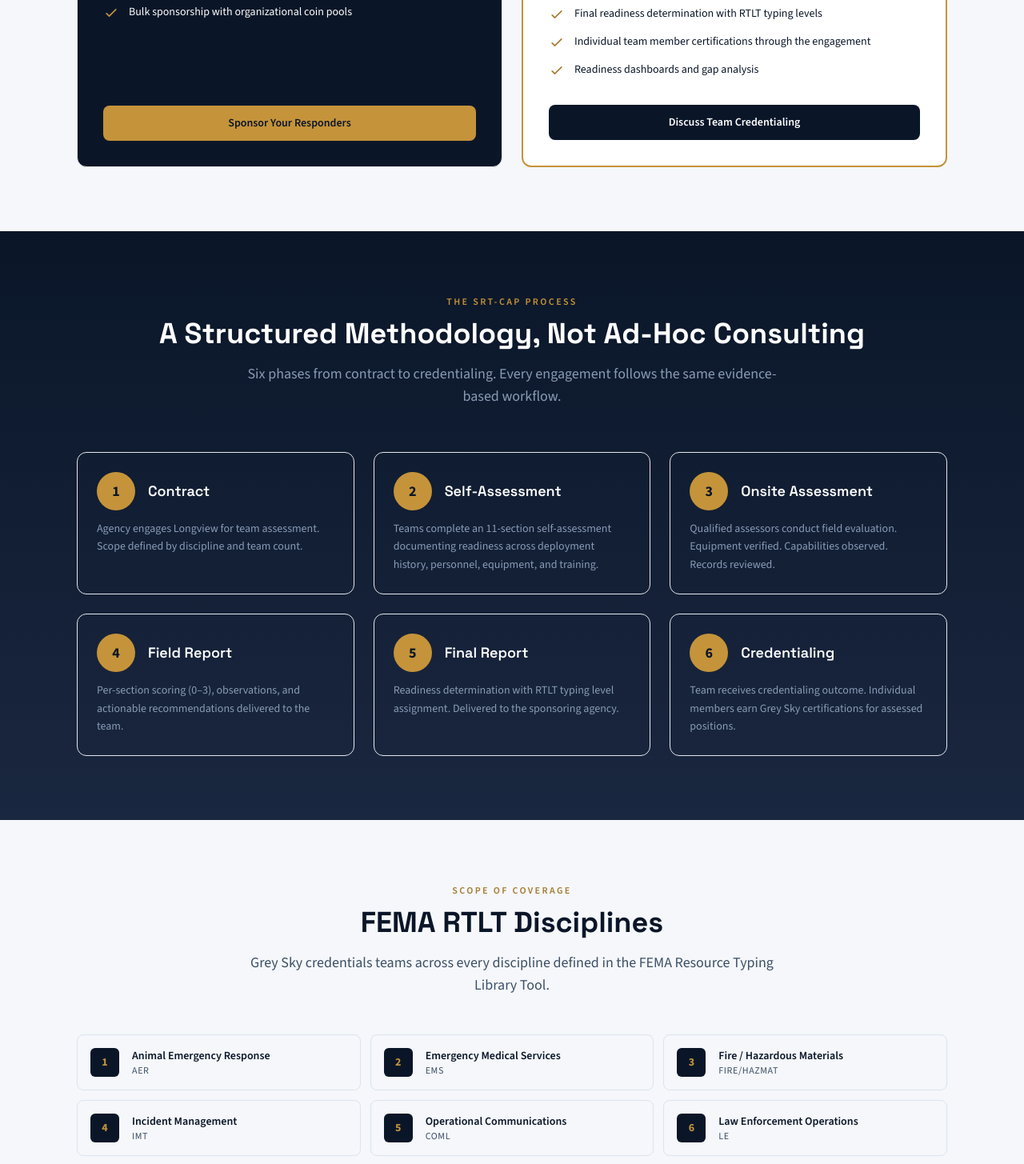
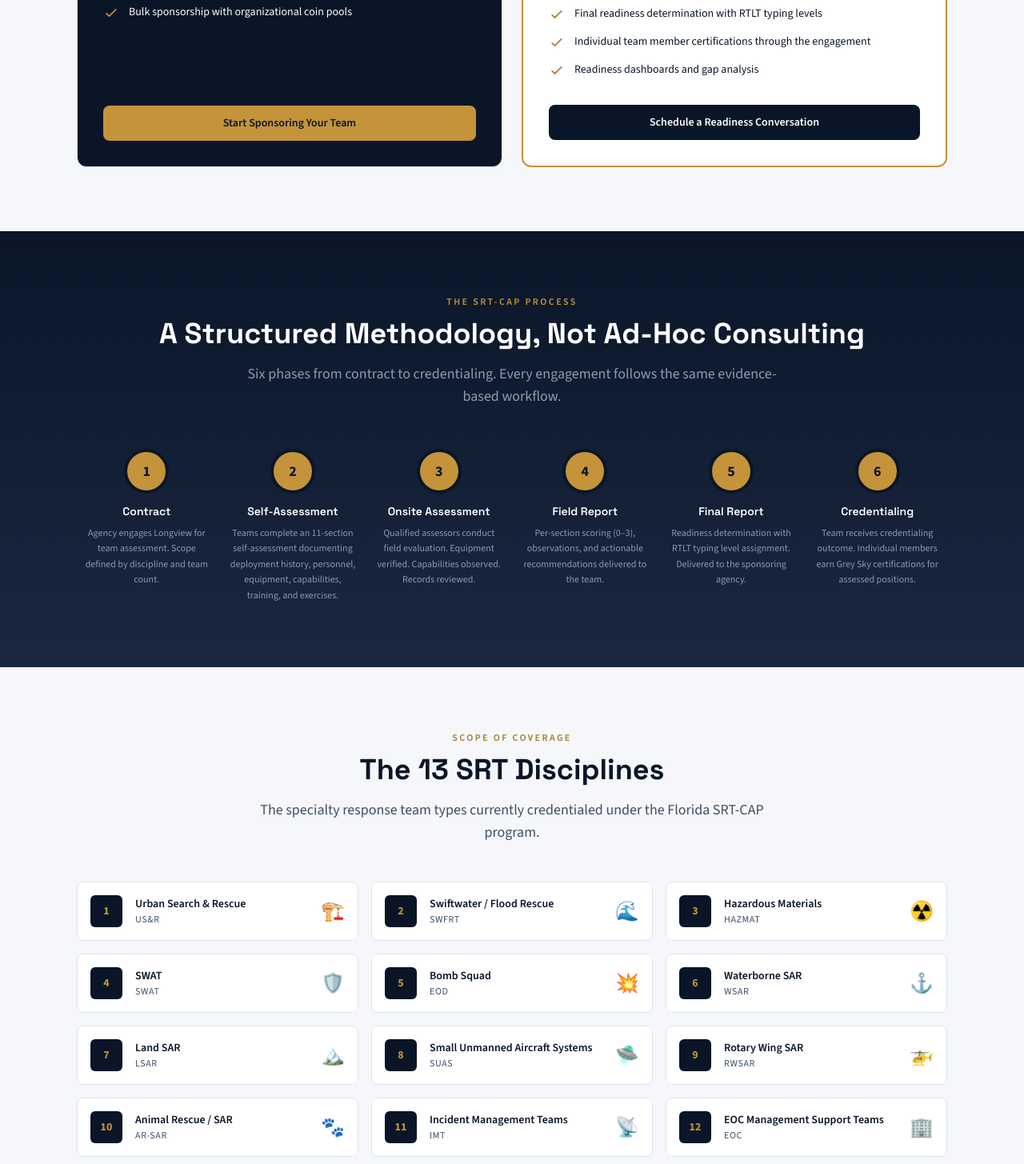
Before and after one commit to greyskyresponder/grey-sky-site, a Next.js app: page /organizations in a window 1280 px wide. Shown: the part 1180-2635 px from the top of the page at 80% size. Built offline with nearby package versions, Linux system fonts and the light colour scheme.

Commit message:
GSR-DOC-102: organizations + agencies public page — service lanes, SRT-CAP process, FDEM reference

```diff
--- a/src/app/(public)/organizations/page.tsx
+++ b/src/app/(public)/organizations/page.tsx
@@ -2,8 +2,8 @@ import type { Metadata } from "next";
 import Header from "@/components/Header";
 import Footer from "@/components/Footer";
 import { ServiceLane } from "@/components/marketing/ServiceLane";
+import { ReferenceClient } from "@/components/marketing/ReferenceClient";
 import { AgencyCtaSection } from "@/components/marketing/AgencyCtaSection";
-import { disciplines } from "@/lib/disciplines";
 
 export const metadata: Metadata = {
   title: "For Organizations + Agencies | Grey Sky Responder Society",
@@ -20,7 +20,7 @@ const processSteps = [
   {
     title: "Self-Assessment",
     description:
-      "Teams complete an 11-section self-assessment documenting readiness across deployment history, personnel, equipment, and training.",
+      "Teams complete an 11-section self-assessment documenting deployment history, personnel, equipment, capabilities, training, and exercises.",
   },
   {
     title: "Onsite Assessment",
@@ -42,6 +42,22 @@ const processSteps = [
     description:
       "Team receives credentialing outcome. Individual members earn Grey Sky certifications for assessed positions.",
   },
+];
+
+const srtDisciplines = [
+  { name: "Urban Search & Rescue", abbr: "US&R", icon: "🏗️" },
+  { name: "Swiftwater / Flood Rescue", abbr: "SWFRT", icon: "🌊" },
+  { name: "Hazardous Materials", abbr: "HazMat", icon: "☢️" },
+  { name: "SWAT", abbr: "SWAT", icon: "🛡️" },
+  { name: "Bomb Squad", abbr: "EOD", icon: "💥" },
+  { name: "Waterborne SAR", abbr: "WSAR", icon: "⚓" },
+  { name: "Land SAR", abbr: "LSAR", icon: "🏔️" },
+  { name: "Small Unmanned Aircraft Systems", abbr: "sUAS", icon: "🛸" },
+  { name: "Rotary Wing SAR", abbr: "RWSAR", icon: "🚁" },
+  { name: "Animal Rescue / SAR", abbr: "AR-SAR", icon: "🐾" },
+  { name: "Incident Management Teams", abbr: "IMT", icon: "📡" },
+  { name: "EOC Management Support Teams", abbr: "EOC", icon: "🏢" },
+  { name: "Public Safety Dive Teams", abbr: "PSDT", icon: "🤿" },
 ];
 
 const whyGreySky = [
@@ -94,7 +110,7 @@ export default function OrganizationsPage() {
         </div>
       </section>
 
-      {/* Two Service Lanes */}
+      {/* Section 1: Two Service Lanes */}
       <section className="py-20 bg-[var(--gs-white)]">
         <div className="max-w-6xl mx-auto px-4 sm:px-6 lg:px-8">
           <div className="text-center mb-12">
@@ -112,9 +128,9 @@ export default function OrganizationsPage() {
           <div className="grid grid-cols-1 md:grid-cols-2 gap-6">
             <ServiceLane
               variant="primary"
-              eyebrow="Lane A"
+              eyebrow="Lane A — Sponsor Your Responders"
               headline="Individual Member Sponsorship"
-              body="Organizations sponsor their responders' Grey Sky memberships. Sponsored members build verified service records, earn certifications, and pursue credentials — all tracked through the platform. The sponsoring agency sees certification status and readiness for sponsored disciplines only. No access to private records or personal documents."
+              body="Organizations sponsor their responders' Grey Sky memberships. Sponsored members build verified service records, earn certifications, and pursue credentials — all tracked through the platform. The sponsoring agency sees certification status and readiness for sponsored disciplines only. No access to private records, deployment details, or personal documents."
               points={[
                 "$100/year per sponsored member (includes 1,000 Sky Coins)",
                 "Consent-based visibility — responders control what agencies see",
@@ -122,30 +138,30 @@ export default function OrganizationsPage() {
                 "Readiness dashboards by discipline and team",
                 "Bulk sponsorship with organizational coin pools",
               ]}
-              ctaText="Sponsor Your Responders"
+              ctaText="Start Sponsoring Your Team"
               ctaHref="mailto:info@greysky.org?subject=Organization%20Sponsorship%20Inquiry"
             />
             <ServiceLane
               variant="secondary"
-              eyebrow="Lane B"
+              eyebrow="Lane B — Team Credentialing"
               headline="Specialty Response Team Assessment + Credentialing"
-              body="Longview Solutions Group delivers the SRT-CAP (Specialty Response Team Capabilities Assessment Program) — a structured methodology that evaluates team readiness across 11 operational areas, assigns FEMA RTLT typing levels, and credentials individual team members across every discipline defined in the FEMA Resource Typing Library Tool."
+              body="Longview Solutions Group delivers the SRT-CAP (Specialty Response Team Capabilities Assessment Program) — a structured methodology that evaluates team readiness across 11 operational areas, assigns FEMA RTLT typing levels, and credentials individual team members. Currently under contract with the Florida Division of Emergency Management across 13 SRT disciplines statewide."
               points={[
                 "Structured self-assessment collection (11 sections)",
                 "Onsite expert assessment by qualified assessors",
-                "Detailed field reports with per-section scoring",
+                "Detailed field reports with per-section scoring and recommendations",
                 "Final readiness determination with RTLT typing levels",
                 "Individual team member certifications through the engagement",
                 "Readiness dashboards and gap analysis",
               ]}
-              ctaText="Discuss Team Credentialing"
+              ctaText="Schedule a Readiness Conversation"
               ctaHref="mailto:info@greysky.org?subject=Team%20Credentialing%20Inquiry"
             />
           </div>
         </div>
       </section>
 
-      {/* SRT-CAP Process */}
+      {/* Section 2: SRT-CAP Process */}
       <section className="py-20 bg-gradient-to-b from-[var(--gs-navy)] to-[var(--gs-slate)]">
         <div className="max-w-6xl mx-auto px-4 sm:px-6 lg:px-8">
           <div className="text-center mb-14">
@@ -161,19 +177,27 @@ export default function OrganizationsPage() {
             </p>
           </div>
 
-          <ol className="grid grid-cols-1 md:grid-cols-2 lg:grid-cols-3 gap-6">
+          {/* Horizontal step flow on lg+, vertical stack on mobile */}
+          <ol className="grid grid-cols-1 sm:grid-cols-2 lg:grid-cols-6 gap-4 lg:gap-2">
             {processSteps.map((step, index) => (
               <li
                 key={step.title}
-                className="relative p-6 rounded-xl bg-[var(--gs-slate)]/60 border border-[var(--gs-steel)]/30"
+                className="relative flex flex-col items-center text-center"
               >
-                <div className="flex items-center gap-4 mb-3">
-                  <div className="w-12 h-12 rounded-full bg-[var(--gs-gold)] flex items-center justify-center shrink-0">
-                    <span className="text-[var(--gs-navy)] font-bold text-lg">{index + 1}</span>
-                  </div>
-                  <h3 className="text-white font-semibold text-lg">{step.title}</h3>
+                {/* Connector line — between steps on lg+ */}
+                {index > 0 && (
+                  <span
+                    aria-hidden="true"
+                    className="hidden lg:block absolute top-6 right-1/2 w-full h-0.5 bg-[var(--gs-gold)]/30 -translate-y-1/2"
+                  />
+                )}
+                <div className="relative w-12 h-12 rounded-full bg-[var(--gs-gold)] flex items-center justify-center shrink-0 mb-4 ring-4 ring-[var(--gs-navy)]">
+                  <span className="text-[var(--gs-navy)] font-bold text-lg">{index + 1}</span>
                 </div>
-                <p className="text-[var(--gs-silver)] text-sm leading-relaxed">
+                <h3 className="text-white font-semibold text-base lg:text-sm mb-2">
+                  {step.title}
+                </h3>
+                <p className="text-[var(--gs-silver)] text-xs leading-relaxed px-2">
                   {step.description}
                 </p>
               </li>
@@ -182,7 +206,7 @@ export default function OrganizationsPage() {
         </div>
       </section>
 
-      {/* FEMA RTLT Disciplines */}
+      {/* Section 3: 13 SRT Disciplines */}
       <section className="py-20 bg-[var(--gs-white)]">
         <div className="max-w-6xl mx-auto px-4 sm:px-6 lg:px-8">
           <div className="text-center mb-12">
@@ -190,36 +214,48 @@ export default function OrganizationsPage() {
               Scope of Coverage
             </p>
             <h2 className="text-3xl sm:text-4xl font-bold text-[var(--gs-navy)] mb-4">
-              FEMA RTLT Disciplines
+              The 13 SRT Disciplines
             </h2>
             <p className="text-lg text-[var(--gs-steel)] max-w-2xl mx-auto">
-              Grey Sky credentials teams across every discipline defined in the FEMA Resource
-              Typing Library Tool.
+              The specialty response team types currently credentialed under the Florida SRT-CAP program.
             </p>
           </div>
 
-          <div className="grid grid-cols-1 sm:grid-cols-2 lg:grid-cols-3 gap-3">
-            {disciplines.map((d, i) => (
+          <div className="grid grid-cols-1 sm:grid-cols-2 lg:grid-cols-3 gap-4">
+            {srtDisciplines.map((d, i) => (
               <div
-                key={d.slug}
-                className="flex items-center gap-4 p-4 rounded-lg bg-[var(--gs-cloud)]/40 border border-[var(--gs-cloud)]"
+                key={d.abbr}
+                className="flex items-center gap-4 p-4 rounded-lg bg-white border border-[var(--gs-cloud)] hover:border-[var(--gs-gold)]/40 transition-colors"
               >
-                <div className="w-9 h-9 rounded-md bg-[var(--gs-navy)] flex items-center justify-center shrink-0">
+                <div className="w-10 h-10 rounded-md bg-[var(--gs-navy)] flex items-center justify-center shrink-0">
                   <span className="text-[var(--gs-gold)] font-bold text-sm">{i + 1}</span>
                 </div>
-                <div>
-                  <div className="text-[var(--gs-navy)] font-semibold text-sm">{d.name}</div>
-                  <div className="text-[var(--gs-steel)] text-xs uppercase tracking-wider">
+                <div className="flex-1 min-w-0">
+                  <div className="text-[var(--gs-navy)] font-semibold text-sm leading-tight">
+                    {d.name}
+                  </div>
+                  <div className="text-[var(--gs-steel)] text-xs uppercase tracking-wider mt-0.5">
                     {d.abbr}
                   </div>
+                </div>
+                <div className="text-2xl shrink-0" aria-hidden="true">
+                  {d.icon}
                 </div>
               </div>
             ))}
           </div>
+
+          <p className="text-center text-[var(--gs-steel)] text-sm italic mt-10 max-w-3xl mx-auto">
+            Grey Sky supports credentialing for ALL team types defined in the FEMA Resource Typing
+            Library Tool — not limited to the 13 Florida SRT disciplines listed above.
+          </p>
         </div>
       </section>
 
-      {/* Why Grey Sky */}
+      {/* Section 4: Reference Client (Florida FDEM) */}
+      <ReferenceClient />
+
+      {/* Section 5: Why Grey Sky */}
       <section className="py-20 bg-[var(--gs-white)]">
         <div className="max-w-6xl mx-auto px-4 sm:px-6 lg:px-8">
           <div className="text-center mb-12">
@@ -244,7 +280,7 @@ export default function OrganizationsPage() {
         </div>
       </section>
 
-      {/* CTA */}
+      {/* Section 6: CTA */}
       <AgencyCtaSection />
 
       <Footer />
--- /dev/null
+++ b/src/components/marketing/ReferenceClient.tsx
@@ -0,0 +1,59 @@
+export function ReferenceClient() {
+  return (
+    <section
+      className="relative bg-[var(--gs-navy)] border-y-2 border-[var(--gs-gold)]"
+      aria-labelledby="reference-client-heading"
+    >
+      <div className="absolute inset-0 opacity-[0.04] pointer-events-none">
+        <div
+          className="absolute inset-0"
+          style={{
+            backgroundImage:
+              "linear-gradient(var(--gs-silver) 1px, transparent 1px), linear-gradient(90deg, var(--gs-silver) 1px, transparent 1px)",
+            backgroundSize: "48px 48px",
+          }}
+        />
+      </div>
+      <div className="relative max-w-4xl mx-auto px-4 sm:px-6 lg:px-8 py-16 sm:py-20 text-center">
+        <p className="text-[var(--gs-gold)] font-semibold text-xs uppercase tracking-[0.2em] mb-4">
+          Reference Client
+        </p>
+        <h2
+          id="reference-client-heading"
+          className="text-3xl sm:text-4xl font-bold text-white mb-6"
+        >
+          Florida Division of Emergency Management
+        </h2>
+        <p className="text-lg text-[var(--gs-silver)] leading-relaxed max-w-3xl mx-auto mb-8">
+          Currently delivering statewide SRT-CAP assessments across 13 specialty response team
+          disciplines under contract with the Florida Division of Emergency Management. Longview
+          Solutions Group has assessed teams, credentialed responders, and delivered actionable
+          readiness reports to county and state leadership.
+        </p>
+        <div className="grid grid-cols-1 sm:grid-cols-3 gap-4 max-w-2xl mx-auto">
+          <div className="rounded-lg border border-[var(--gs-steel)]/40 bg-[var(--gs-slate)]/40 px-4 py-5">
+            <div className="text-3xl font-bold text-[var(--gs-gold)]">13</div>
+            <div className="text-xs uppercase tracking-wider text-[var(--gs-silver)] mt-1">
+              SRT Disciplines
+            </div>
+          </div>
+          <div className="rounded-lg border border-[var(--gs-steel)]/40 bg-[var(--gs-slate)]/40 px-4 py-5">
+            <div className="text-3xl font-bold text-[var(--gs-gold)]">Statewide</div>
+            <div className="text-xs uppercase tracking-wider text-[var(--gs-silver)] mt-1">
+              Coverage
+            </div>
+          </div>
+          <div className="rounded-lg border border-[var(--gs-steel)]/40 bg-[var(--gs-slate)]/40 px-4 py-5">
+            <div className="text-3xl font-bold text-[var(--gs-gold)]">FEMA RTLT</div>
+            <div className="text-xs uppercase tracking-wider text-[var(--gs-silver)] mt-1">
+              Standards
+            </div>
+          </div>
+        </div>
+        <p className="text-[var(--gs-steel)] text-xs mt-8 italic">
+          State of Florida and FDEM names referenced as factual contracting party. No endorsement implied.
+        </p>
+      </div>
+    </section>
+  );
+}
```
